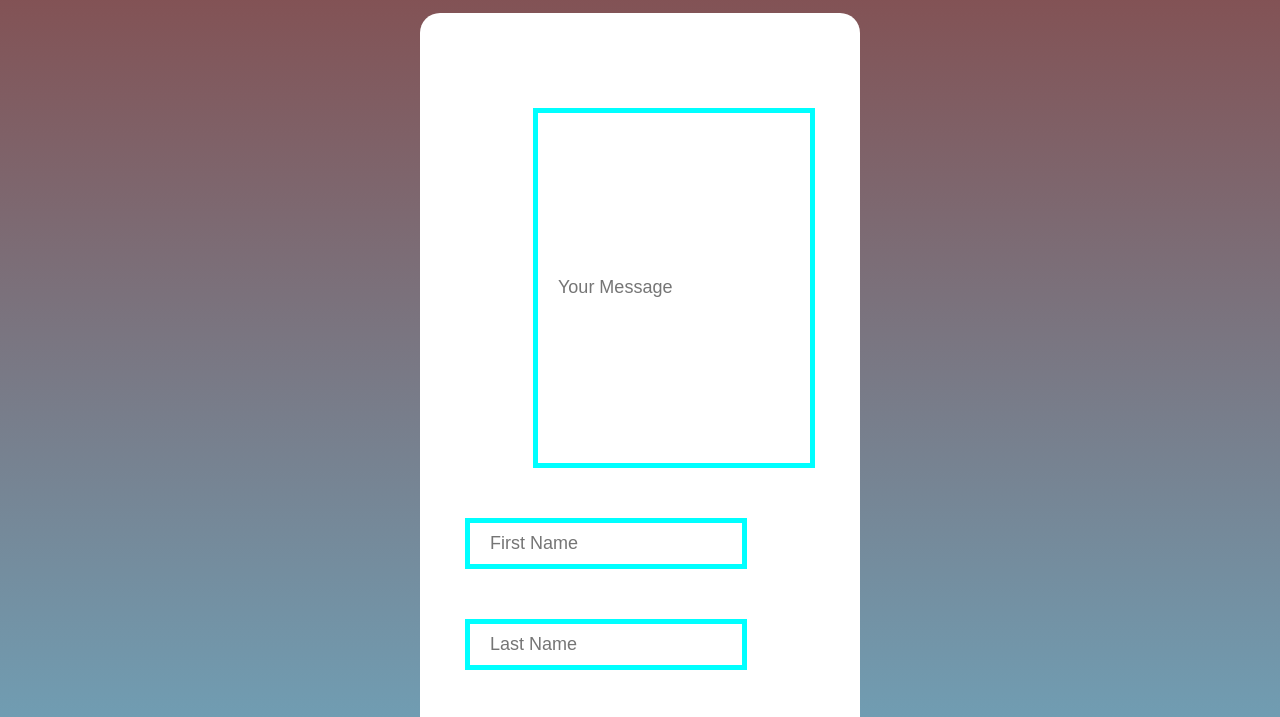
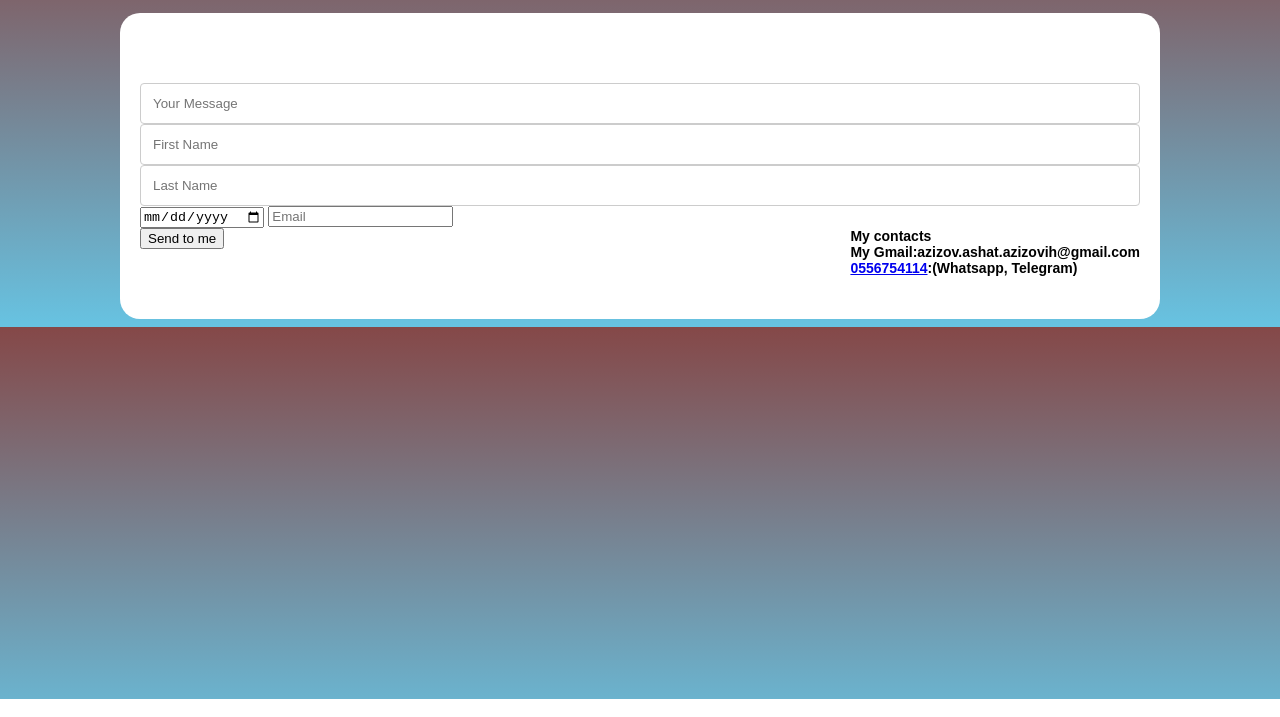
Before and after one commit to Askhat-Azizov/Askhat-Azizov.github.io, a plain HTML site: page contacts.html in a window 1280 px wide. Shown: the part 101-818 px from the top of the page. Drawn offline with Linux system fonts and the light colour scheme.

Commit message:
added css

```diff
--- a/index.css
+++ b/index.css
@@ -106,38 +106,49 @@ hr{
     color: rgb(52, 89, 255);
     font-size: 10px;
 }
-#input-4{
-    max-width: 400px;
-    margin: 25px;
-    padding: 10px 20px;
-    border: aqua 5px solid;
-    font-size: 18px;
-}
-button{
+input[type=text], select, textarea{
+    width: 100%;
+    padding: 12px;
+    border: 1px solid #ccc;
+    border-radius: 4px;
+    box-sizing: border-box;
+    resize: vertical;
+  }
+  label {
+    padding: 12px 12px 12px 0;
     display: inline-block;
-    text-align: center;
-    align-items: flex-start;
+  }
+  input[type=submit] {
+    background-color: #4CAF50;
+    color: white;
+    padding: 12px 20px;
+    border: none;
+    border-radius: 4px;
+    cursor: pointer;
+    float: right;
+  }
+  .div1 {
+    border-radius: 5px;
     padding: 20px;
-    background-color: black;
-    color: aqua;
-    border: 1px solid aqua;
-    border-radius: 5px;
-    font-size: 20px;
-    font-weight: bold;
-    cursor: pointer;
-    margin-left: 440px;
-}
-#input-5{
-    float: right;
-    white-space: nowrap;
-    height: 330px;
-    max-width: 400px;
-    margin: 25px;
-    padding: 10px 20px;
-    border: aqua 5px solid;
-    font-size: 18px;
-}
-#main{
-   width: 100%;
-   max-width: 400px;
-}
+  }
+  .div3 {
+    float: left;
+    width: 25%;
+    margin-top: 6px;
+  }
+  .div4 {
+    float: left;
+    width: 75%;
+    margin-top: 6px;
+  }
+  .div2:after {
+    content: "";
+    display: table;
+    clear: both;
+  }
+  @media screen and (max-width: 600px) {
+    .col-25, .col-75, input[type=submit] {
+      width: 100%;
+      margin-top: 0;
+    }
+  }
```
